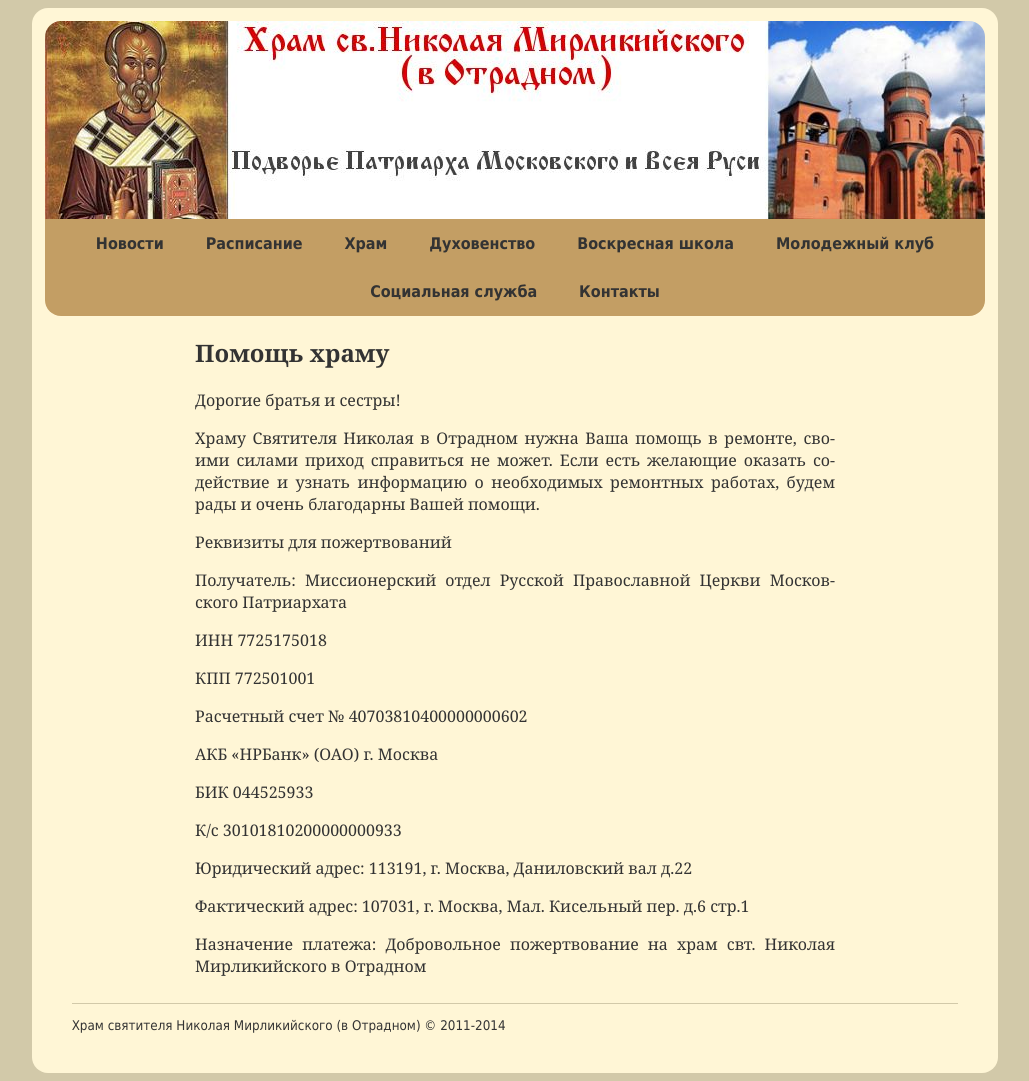
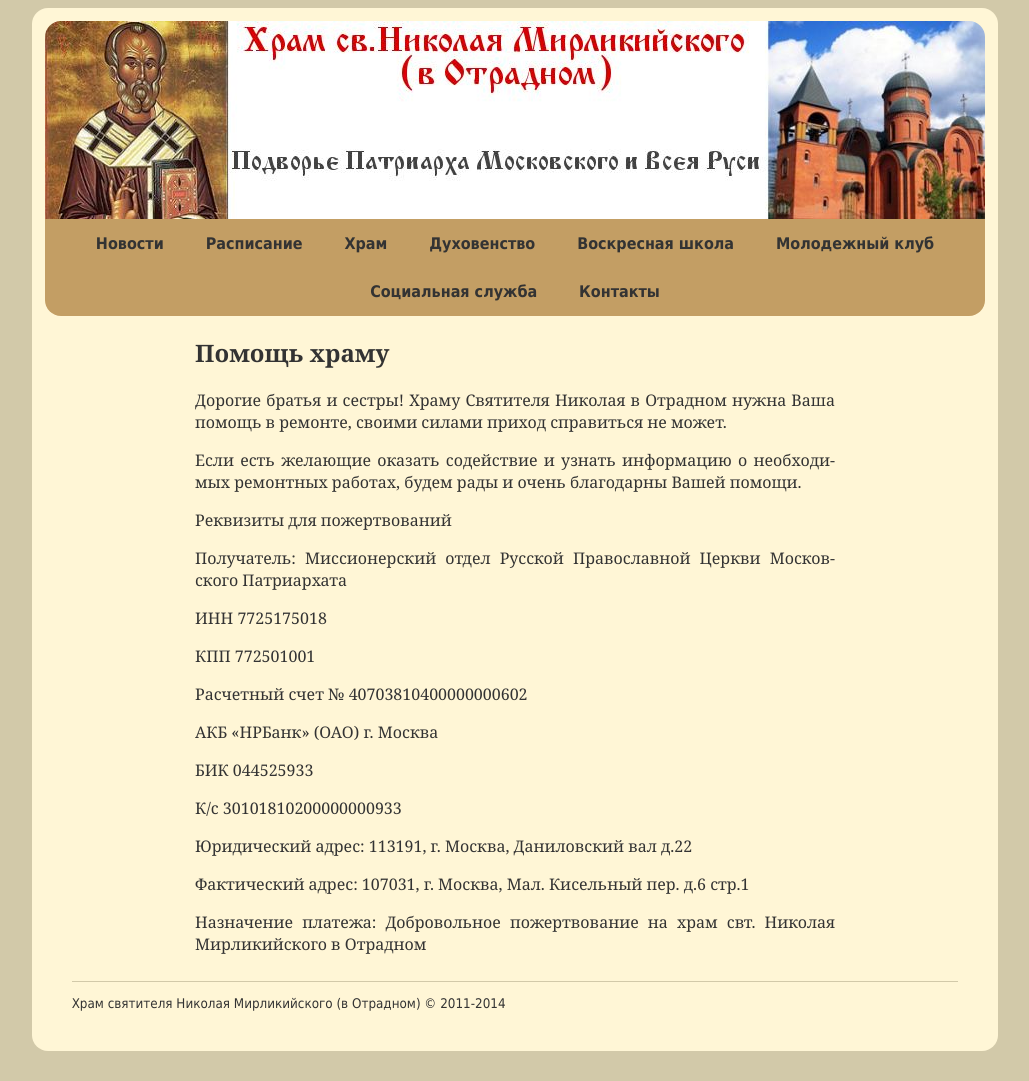
Before and after one commit to hramotradnoe/hramotradnoe.github.io, a Jekyll site: the page built from _posts/2011-12-27-help_for_church.md, in a window 1280 px wide. Shown: the whole page, without its empty margins (125-1154 px from the left). Built offline with Jekyll 4.4.1, drawn with Linux system fonts in a browser that asks for light colours; after the commit the page ends 1059 px from its top, so only the background shows below that.

Commit message:
изменен первый абзац

```diff
--- a/_posts/2011-12-27-help_for_church.md
+++ b/_posts/2011-12-27-help_for_church.md
@@ -2,9 +2,9 @@
 layout  : post
 title   : Помощь храму
 ---
-Дорогие братья и сестры!
+Дорогие братья и сестры! Храму Святителя Николая в Отрадном нужна Ваша помощь в ремонте, своими силами приход справиться не может.
 
-Храму Святителя Николая в Отрадном нужна Ваша помощь в ремонте, своими силами приход справиться не может. Если есть желающие оказать содействие и узнать информацию о необходимых ремонтных работах, будем рады и очень благодарны Вашей помощи.
+Если есть желающие оказать содействие и узнать информацию о необходимых ремонтных работах, будем рады и очень благодарны Вашей помощи.
 
 Реквизиты для пожертвований
 
```
